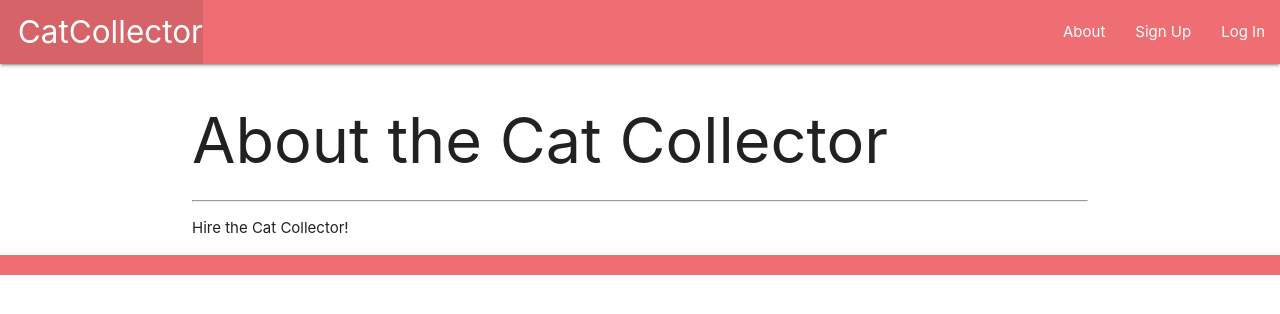
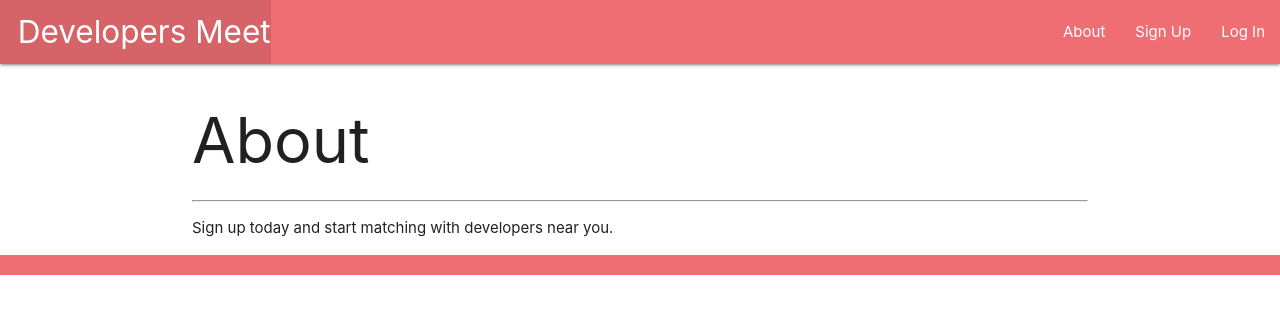
Before and after one commit to EjOliver1107/DevelopersMeet, a Django app: page /about/ in a window 1280 px wide. Shown: the top 314 px of the page. Run offline with Django 4.2, Linux system fonts and the light colour scheme.

Commit message:
gaby test push

```diff
--- a/main_app/templates/about.html
+++ b/main_app/templates/about.html
@@ -1,8 +1,8 @@
 {% extends 'base.html' %}
 {% block content %}
 
-<h1>About the Cat Collector</h1>
+<h1>About</h1>
 <hr />
-<p>Hire the Cat Collector!</p>
+<p>Sign up today and start matching with developers near you. </p>
 
 {% endblock %}
--- a/main_app/templates/base.html
+++ b/main_app/templates/base.html
@@ -4,7 +4,7 @@
   <meta charset="UTF-8">
   <meta name="viewport" content="width=device-width, initial-scale=1.0">
   <meta http-equiv="X-UA-Compatible" content="ie=edge">
-  <title>Cat Collector</title>
+  <title>Developers Meet</title>
   <link rel="stylesheet" href="https://cdnjs.cloudflare.com/ajax/libs/materialize/1.0.0/css/materialize.min.css">
 </head>
 <body>
@@ -12,7 +12,7 @@
     <nav>
       <div class="nav-wrapper">
         <ul>
-          <li><a href="/" class="left brand-logo">&nbsp;&nbsp;CatCollector</a></li>
+          <li><a href="/" class="left brand-logo">&nbsp;&nbsp;Developers Meet</a></li>
         </ul>
         <ul class="right">
           <li><a href="/about">About</a></li>
```
